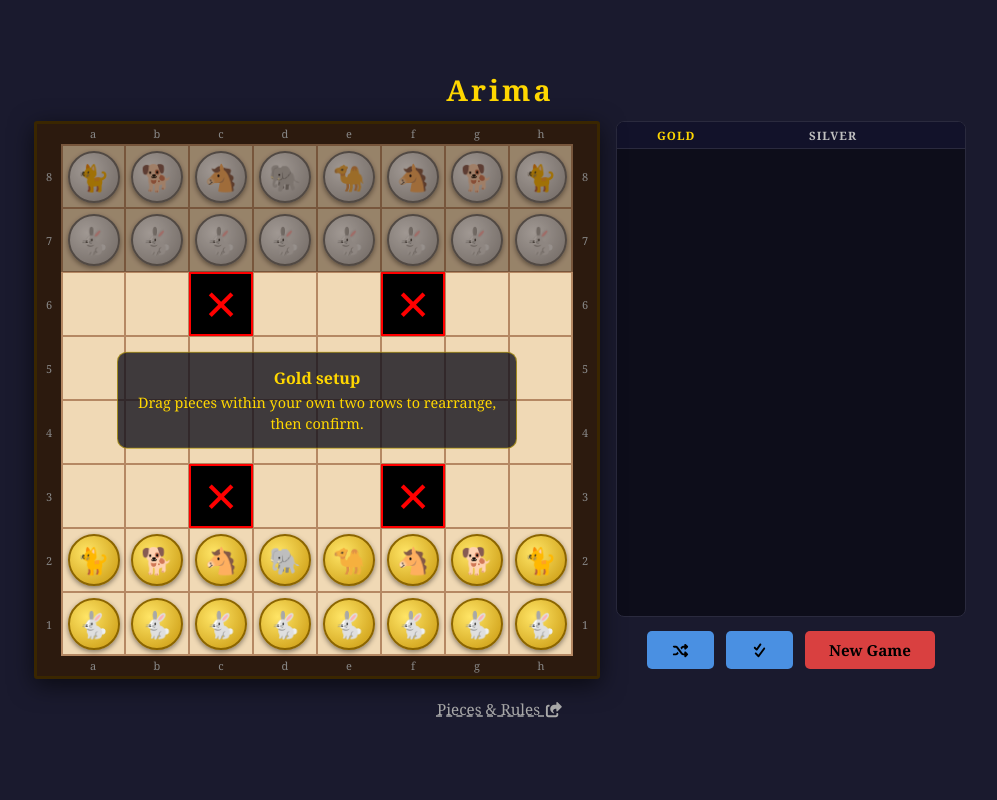
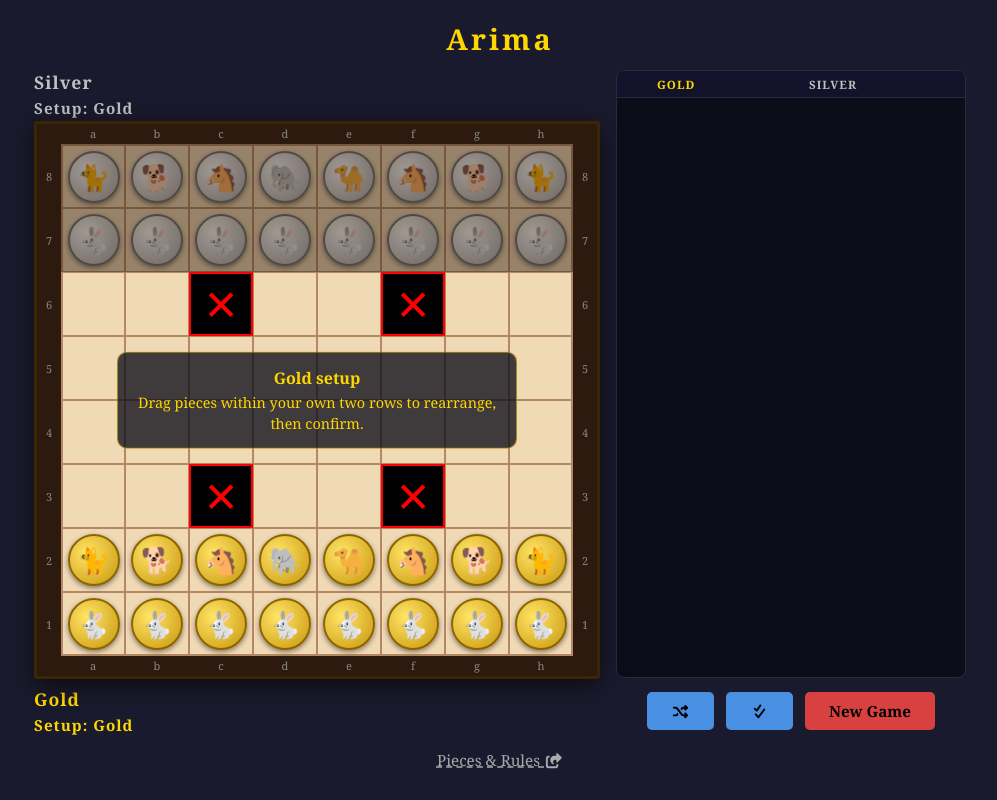
Before and after one commit to trekkateer/arima, a React (Create React App) app: page /play in a window 1280 px wide. Shown: the whole page, without its empty margins (140-1137 px from the left). Built offline with nearby package versions, Linux system fonts and the light colour scheme; the HTML template or start-up script is replaced by a standard one.

Commit message:
Added rudementary player information

```diff
--- a/src/components/Board/Board.jsx
+++ b/src/components/Board/Board.jsx
@@ -13,7 +13,7 @@ export default function Board({
   pushableEnemies,
   setupPhase,
   setupSelected,
-  player, winner,
+  currPlayer, winner,
   stepsExhausted,
   onMove,
   setSelected,
@@ -21,7 +21,7 @@ export default function Board({
   setSetupSelected,
 }) {
   const { dragging, dragPos, onPiecePointerDown, onSquareClick } = useDragAndDrop({
-    board, player, frozen, setupPhase, winner, pushPhase, stepsExhausted,
+    board, currPlayer, frozen, setupPhase, winner, pushPhase, stepsExhausted,
     setSelected, setValidMoves, setSetupSelected, onSquareClick: onMove,
   });
 
@@ -107,7 +107,7 @@ export default function Board({
                   title={`${piece.color} ${PIECE_NAMES[piece.type]}${isFrozen ? ' (frozen)' : ''}`}
                   style={{ cursor: setupPhase
                     ? (piece.colorID === setupPhase ? 'grab' : 'default')
-                    : (piece.colorID === player && !isFrozen && !winner && !pushPhase && !stepsExhausted ? 'grab' : 'default') }}
+                    : (piece.colorID === currPlayer && !isFrozen && !winner && !pushPhase && !stepsExhausted ? 'grab' : 'default') }}
                   onPointerDown={(e) => onPiecePointerDown(e, r, c)}
                 >
                   {PIECE_EMOJI[piece.type]}
--- a/src/components/MoveHistoryPanel/MoveHistoryPanel.jsx
+++ b/src/components/MoveHistoryPanel/MoveHistoryPanel.jsx
@@ -3,19 +3,19 @@ import { useEffect, useMemo, useRef } from 'react';
 // Chess.com-style move log: turn# | gold column | silver column. Builds display rows
 // from the raw game log + in-progress turn notes, and owns its own auto-scroll —
 // only this component needs either, so both live here instead of in the game engine.
-export default function MoveHistoryPanel({ gameLog, turnNotes, currMove, winner, player }) {
+export default function MoveHistoryPanel({ gameLog, turnNotes, currMove, winner, currPlayer }) {
   const logRows = useMemo(() => {
     const logEntries = [...gameLog];
     const inProgressSteps = turnNotes.slice(0, currMove).flat();
     if (inProgressSteps.length > 0 && !winner) {
-      logEntries.push({ player, steps: inProgressSteps, inProgress: true });
+      logEntries.push({ currPlayer, steps: inProgressSteps, inProgress: true });
     }
     const rows = [];
     for (let i = 0; i < logEntries.length; i += 2) {
       rows.push({ turnNum: Math.floor(i / 2) + 1, Au: logEntries[i], Ag: logEntries[i + 1] });
     }
     return rows;
-  }, [gameLog, turnNotes, currMove, winner, player]);
+  }, [gameLog, turnNotes, currMove, winner, currPlayer]);
 
   const logRef = useRef(null);
   useEffect(() => {
--- /dev/null
+++ b/src/components/PlayerInfo/PlayerInfo.jsx
@@ -0,0 +1,47 @@
+import React, { useMemo, useRef, useEffect } from 'react';
+
+// Sits next to a player's name and shows either the setup phase (which player is setting up)
+// or the step tracker (how many steps have been used this turn).
+export default function PlayerInfo({ g, player, currPlayer, position }) {
+  return(
+    <div className="player-info" style={{
+      display: 'flex',
+      flexDirection: 'column',
+      alignSelf: 'flex-start',
+      margin: position === 'top' ? '0 0 8px 0' : '8px 0 0 0',
+      gap: '4px',
+    }}>
+      <div className="player-name" style={{
+        flex: 1,
+        textAlign: "left",
+        color: player.colorID === 'Au' ? '#FFD700' : '#C0C0C0',
+        fontSize: '1.1rem',
+        fontWeight: 'bold',
+        letterSpacing: '1px',
+      }}>
+        {player.name}
+      </div>
+      {g.setupPhase ? (
+        <div className="setup-status" style={{
+          color: player.colorID === 'Au' ? '#FFD700' : '#C0C0C0',
+          height: '0.95rem',
+          fontSize: '0.95rem',
+          fontWeight: 'bold',
+          letterSpacing: '1px',
+        }}>Setup: {g.setupPhase === 'Au' ? 'Gold' : 'Silver'}</div>
+      ) : (
+        <div className="step-track" style={{ display: 'flex', gap: '6px', height: "0.95rem", alignItems: 'center' }}>
+          {[1,2,3,4].map(i => (
+            <div key={i} className={`step-pip ${i <= g.currMove ? 'pip-used' : ''}`} style={{
+              width: '12px', height: '12px',
+              borderRadius: '50%',
+              // Filled gold for each step already used this turn (if it's this player's turn)
+              background: i <= g.currMove && player.colorID === g.currPlayer ? '#FFD700' : '#444',
+              transition: 'background 0.2s',
+            }} />
+          ))}
+        </div>
+      )}
+    </div>
+  );
+}
--- /dev/null
+++ b/src/game/players.js
@@ -0,0 +1,11 @@
+// Creates a new player object with a unique ID, name, colorID
+// Name defaults to the color ("Gold"/"Silver") when none is given
+export function createPlayer(colorID, name) {
+  const colorName = colorID === "Au" ? "gold" : "silver";
+  return {
+    id: crypto.randomUUID(),
+    colorID,
+    colorName,
+    name: name ?? (colorID === "Au" ? "Gold" : "Silver")
+  };
+}
--- a/src/game/useGameState.js
+++ b/src/game/useGameState.js
@@ -1,11 +1,14 @@
 import { useState, useEffect } from 'react';
 import { toast } from '../components/Toast/Toast';
+
+// Imports components
 import {
   createInitialBoard, computeFrozen, getValidMoves,
   getPushableEnemies, getPushDests, getPullables,
   applyTraps, checkWinner, serializePosition, hasAnyMove
 } from './arima';
 import { HOME_ROWS, stepNote, capNote, findCaptures } from './notation';
+import { createPlayer } from './players';
 
 // Deep clone a board so mutations don't affect the original
 function cloneBoard(b) {
@@ -22,12 +25,16 @@ export function useGameState() {
   const [board, setBoard] = useState(createInitialBoard);
   const [selected, setSelected] = useState(null);
   const [validMoves, setValidMoves] = useState(new Set());
-  const [player, setPlayer] = useState('Au');
   const [currMove, setCurrMove] = useState(0);
   const [winner, setWinner] = useState(null);
   const [pushPhase, setPushPhase] = useState(null);
   const [setupPhase, setSetupPhase] = useState('Au');
   const [setupSelected, setSetupSelected] = useState(null);
+
+  // Creates Players
+  const [players, setPlayers] = useState(() => ({ Au: createPlayer("Au"), Ag: createPlayer("Ag") }));
+  // Whose turn it is. Stays a plain colorID so game logic never touches the player objects
+  const [currPlayer, setCurrPlayer] = useState('Au');
 
   // Returns a set of "frozen" squares
   const frozen = computeFrozen(board);
@@ -68,24 +75,24 @@ export function useGameState() {
   // position at the start of it. moveHistory[0] is always the turn-start snapshot
   // (undo/redo slice the tail but never index 0), so that's what we compare against.
   function positionUnchanged(newBoard, turnStartBoard) {
-    return serializePosition(newBoard, player) === serializePosition(turnStartBoard, player);
+    return serializePosition(newBoard, currPlayer) === serializePosition(turnStartBoard, currPlayer);
   }
 
   // Called whenever a full turn ends. Checks goal/elimination, then repetition and
   // immobilization, then switches players.
   // stepStrings: flat array of all notation strings for this turn, ready to store.
   function completeTurn(newBoard, stepStrings) {
-    const nextPlayer = player === 'Au' ? 'Ag' : 'Au';
+    const nextPlayer = currPlayer === 'Au' ? 'Ag' : 'Au';
 
     setPushPhase(null);
     setSelected(null);
     setValidMoves(new Set());
-    setGameLog(prev => [...prev, { player, steps: stepStrings }]);
+    setGameLog(prev => [...prev, { player: currPlayer, steps: stepStrings }]);
     setTurnNotes([]);
     setHalfPushSteps(new Set());
 
     // Goal and elimination are judged on the final position of the turn, not per step
-    const newWinner = checkWinner(newBoard, player);
+    const newWinner = checkWinner(newBoard, currPlayer);
     if (newWinner) {
       setWinner(newWinner);
       return;
@@ -104,13 +111,13 @@ export function useGameState() {
     // Checks for immobilization
     if (!hasAnyMove(newBoard, nextPlayer)) {
       // Next player is immobilized — they lose
-      setWinner(player);
+      setWinner(currPlayer);
       setPositionLog(newLog);
       return;
     }
 
     setPositionLog(newLog);
-    setPlayer(nextPlayer);
+    setCurrPlayer(nextPlayer);
     setCurrMove(0);
     setMoveHistory([cloneBoard(newBoard)]);
   }
@@ -186,7 +193,7 @@ export function useGameState() {
       if (finBoard[pushee.row][pushee.col]) {
         const afterFrozen = computeFrozen(finBoard);
         setSelected({ row: pushee.row, col: pushee.col });
-        setValidMoves(getValidMoves(finBoard, pushee.row, pushee.col, player, afterFrozen));
+        setValidMoves(getValidMoves(finBoard, pushee.row, pushee.col, currPlayer, afterFrozen));
       } else {
         setSelected(null);
         setValidMoves(new Set());
@@ -266,7 +273,7 @@ export function useGameState() {
       setMoveHistory([finalBoard]);
       setHalfPushSteps(new Set());
       setPositionLog([serializePosition(finalBoard, 'Au')]);
-      setPlayer('Au');
+      setCurrPlayer('Au');
       setCurrMove(0);
     }
     toast("Setup Confirmed!", { type: "info", duration: 3000 });
@@ -290,7 +297,7 @@ export function useGameState() {
         // Cancel — restore pusher selection
         setPushPhase(null);
         setSelected(pushPhase.pusher);
-        setValidMoves(getValidMoves(board, pushPhase.pusher.row, pushPhase.pusher.col, player, frozen));
+        setValidMoves(getValidMoves(board, pushPhase.pusher.row, pushPhase.pusher.col, currPlayer, frozen));
       }
       return;
     }
@@ -325,7 +332,7 @@ export function useGameState() {
       finalizeStep(afterTraps, newTurnNotes, currMove + 1, nextHistory, () => {
         // Offer pull if mover survived and a weaker enemy was adjacent to origin
         const pullables = afterTraps[row][col]
-          ? getPullables(board, fromRow, fromCol, row, col, player)
+          ? getPullables(board, fromRow, fromCol, row, col, currPlayer)
           : new Set();
 
         if (pullables.size > 0) {
@@ -335,7 +342,7 @@ export function useGameState() {
         } else if (afterTraps[row][col]) {
           const afterFrozen = computeFrozen(afterTraps);
           setSelected({ row, col });
-          setValidMoves(getValidMoves(afterTraps, row, col, player, afterFrozen));
+          setValidMoves(getValidMoves(afterTraps, row, col, currPlayer, afterFrozen));
         } else {
           setSelected(null);
           setValidMoves(new Set());
@@ -346,13 +353,13 @@ export function useGameState() {
 
     // Select own unfrozen piece
     const piece = board[row][col];
-    if (piece?.colorID === player && !frozen.has(cell)) {
+    if (piece?.colorID === currPlayer && !frozen.has(cell)) {
       if (selected?.row === row && selected?.col === col) {
         setSelected(null);
         setValidMoves(new Set());
       } else {
         setSelected({ row, col });
-        setValidMoves(getValidMoves(board, row, col, player, frozen));
+        setValidMoves(getValidMoves(board, row, col, currPlayer, frozen));
       }
       return;
     }
@@ -389,7 +396,7 @@ export function useGameState() {
     setBoard(initialBoard);
     setSelected(null);
     setValidMoves(new Set());
-    setPlayer('Au');
+    setCurrPlayer('Au');
     setCurrMove(0);
     setWinner(null);
     setMoveHistory([cloneBoard(initialBoard)]);
@@ -466,7 +473,7 @@ export function useGameState() {
   const stepsExhausted = !setupPhase && !winner && currMove >= 4;
 
   return {
-    board, selected, validMoves, frozen, player, currMove, winner, pushPhase,
+    board, selected, validMoves, frozen, currPlayer, players, currMove, winner, pushPhase,
     setupPhase, setupSelected, pushableEnemies, canEndTurn, stepsExhausted,
     gameLog, turnNotes, moveHistoryLength: moveHistory.length,
     setSelected, setValidMoves, setSetupSelected,
--- a/src/pages/Play.css
+++ b/src/pages/Play.css
@@ -60,7 +60,7 @@
 .controls {
   display: flex;
   gap: 12px;
-  margin: 14px 0 8px;
+  margin: 14px 0 0;
   justify-content: center;
   align-items: center;
 }
--- a/src/pages/Play.js
+++ b/src/pages/Play.jsx
@@ -1,11 +1,14 @@
-import { useGameState } from '../game/useGameState';
-import Board from '../components/Board/Board';
-import GameControls from '../components/GameControls/GameControls';
-import MoveHistoryPanel from '../components/MoveHistoryPanel/MoveHistoryPanel';
 import { Link } from 'react-router-dom';
 import { FontAwesomeIcon } from '@fortawesome/react-fontawesome';
 import { faShareFromSquare } from '@fortawesome/free-solid-svg-icons';
 import './Play.css';
+
+// Game components
+import PlayerInfo from '../components/PlayerInfo/PlayerInfo';
+import Board from '../components/Board/Board';
+import GameControls from '../components/GameControls/GameControls';
+import MoveHistoryPanel from '../components/MoveHistoryPanel/MoveHistoryPanel';
+import { useGameState } from '../game/useGameState';
 
 export default function Play() {
   // Core turn engine (board, moves, undo/redo, setup). Drag-and-drop and move-log
@@ -66,6 +69,12 @@ export default function Play() {
             justifyContent: 'center',
             width: 'fit-content',
           }}>
+            <PlayerInfo
+              g={g}
+              player={g.players.Ag}
+              currPlayer={g.currPlayer}
+              position="top"
+            />
             <Board
               board={g.board}
               selected={g.selected}
@@ -75,7 +84,7 @@ export default function Play() {
               pushableEnemies={g.pushableEnemies}
               setupPhase={g.setupPhase}
               setupSelected={g.setupSelected}
-              player={g.player}
+              currPlayer={g.currPlayer}
               winner={g.winner}
               stepsExhausted={g.stepsExhausted}
               onMove={g.handleClick}
@@ -83,27 +92,38 @@ export default function Play() {
               setValidMoves={g.setValidMoves}
               setSetupSelected={g.setSetupSelected}
             />
+            <PlayerInfo
+              g={g}
+              player={g.players.Au}
+              currPlayer={g.currPlayer}
+              position="bottom"
+            />
           </main>
 
+          {/* Stretches to .game-core's height; `contain: size` stops the
+              panel's own content from growing .game-container, so the move
+              log scrolls instead */}
           <div className="side-panel" style={{
             display: 'flex',
             flexDirection: 'column',
-            width: '350px', height: '556px',
+            width: '350px',
             flex: '1 1 auto',
+            alignSelf: 'stretch',
+            contain: 'size',
           }}>
             <MoveHistoryPanel
               gameLog={g.gameLog}
               turnNotes={g.turnNotes}
               currMove={g.currMove}
               winner={g.winner}
-              player={g.player}
+              currPlayer={g.currPlayer}
             />
 
             <GameControls
               setupPhase={g.setupPhase}
               currMove={g.currMove}
               winner={g.winner}
-              player={g.player}
+              currPlayer={g.currPlayer}
               onRandomize={g.randomizeSetup}
               onConfirmSetup={g.confirmSetup}
               canEndTurn={g.canEndTurn}
```
Also changed, not shown: src/components/PlayerStatus/PlayerStatus.jsx (deleted, +0 -29 lines), src/pages/Home.jsx (renamed from src/pages/Home.js), src/pages/Rules.jsx (renamed from src/pages/Rules.js), 1 other file (tests, documents, lock files or other folders).
